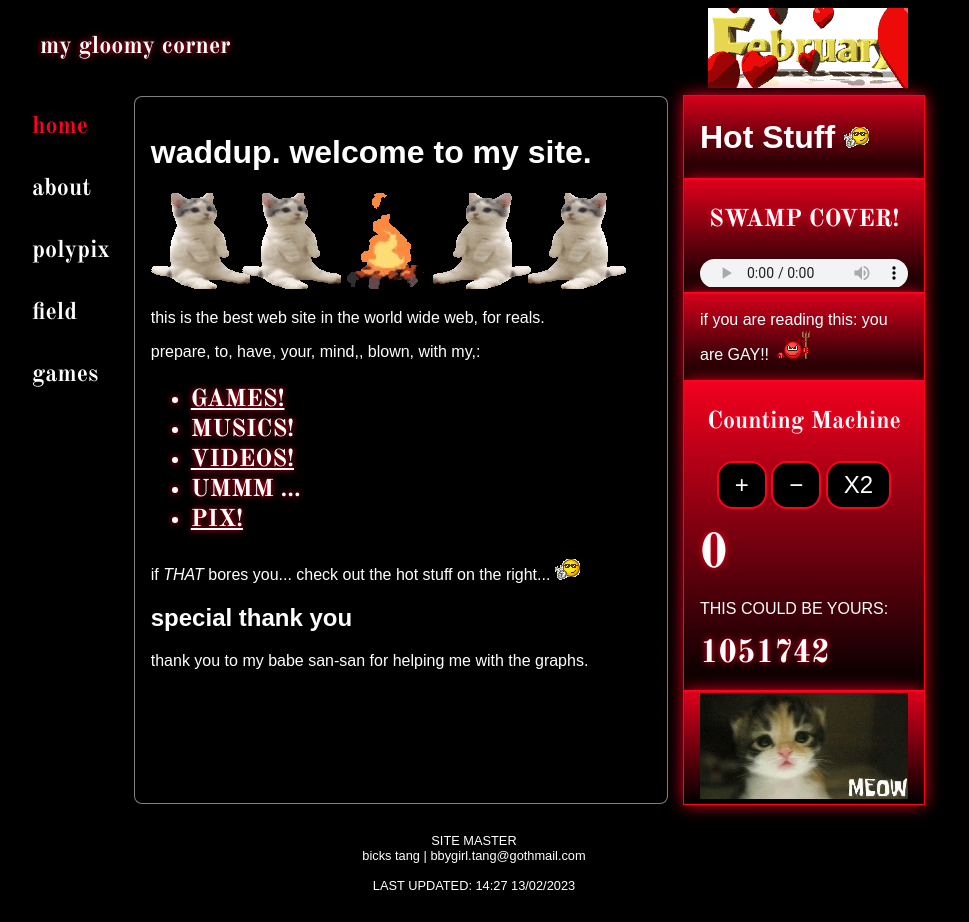
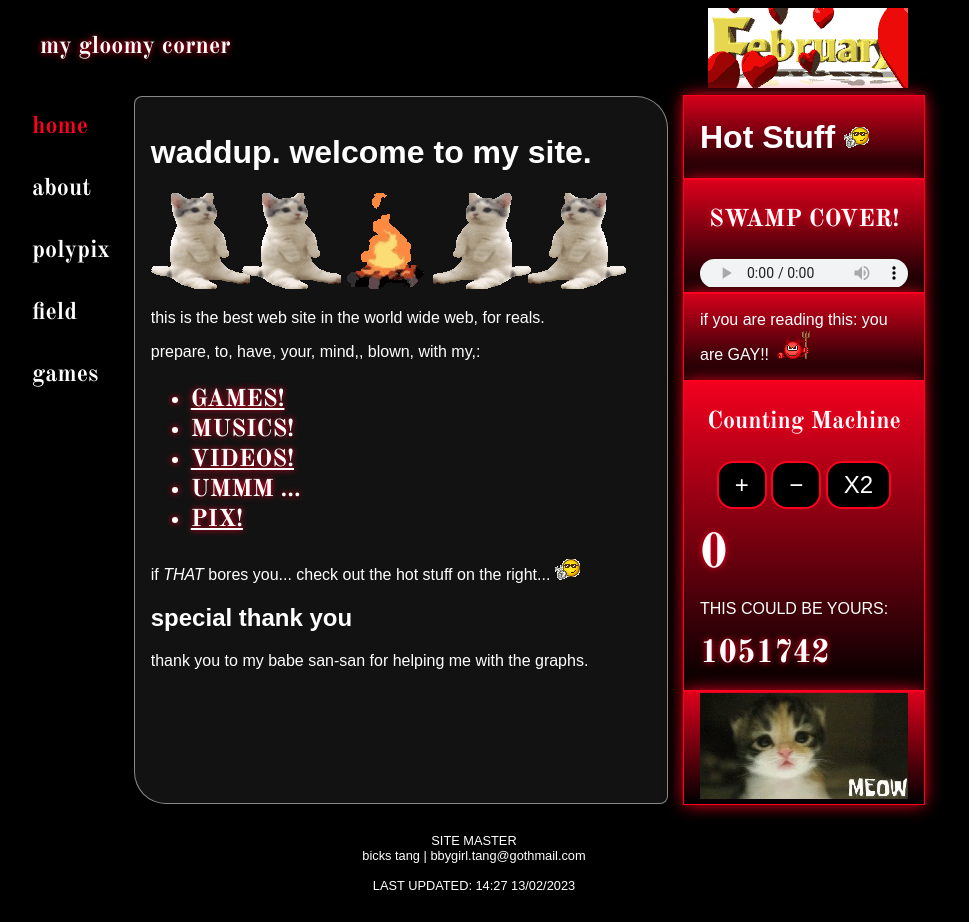
Before and after one commit to vitimesthree/my-gloomy-corner, a Jekyll site: the page built from index.html, in a window 1280 px wide and 922 px high. Shown: the whole window, without its empty margins (166-1135 px from the left). Built offline with Jekyll 4.4.1, drawn with Linux system fonts in a browser that asks for light colours.

Commit message:
Added background color for containers

```diff
--- a/Gemfile
+++ b/Gemfile
@@ -1,5 +1,3 @@
-# frozen_string_literal: true
-
 source "https://rubygems.org"
 
 gem "jekyll"
--- a/_sass/mixin.scss
+++ b/_sass/mixin.scss
@@ -1,10 +1,10 @@
 @mixin containers ()
 {
     border: 1px solid $shine;
-    border-radius: 0.5rem;
+    border-radius: 0.5rem 2rem;
     padding: 1rem;
 
-    background-color: $background;
+    background-color: $container-background;
 
     @media (max-width: $mobile-width) {
         border: none;
@@ -15,6 +15,7 @@
 {
     box-shadow: 0 0rem 1rem $primary;
     outline: 1px solid $primary;
+
     background: linear-gradient(
         $primary -1rem,
         $background 100%
--- a/_sass/variables.scss
+++ b/_sass/variables.scss
@@ -7,6 +7,7 @@
 // Colours
 $foreground: #fff;
 $background: #000;
+$container-background: #121212;
 
 $primary: #ff0020;
 
```
